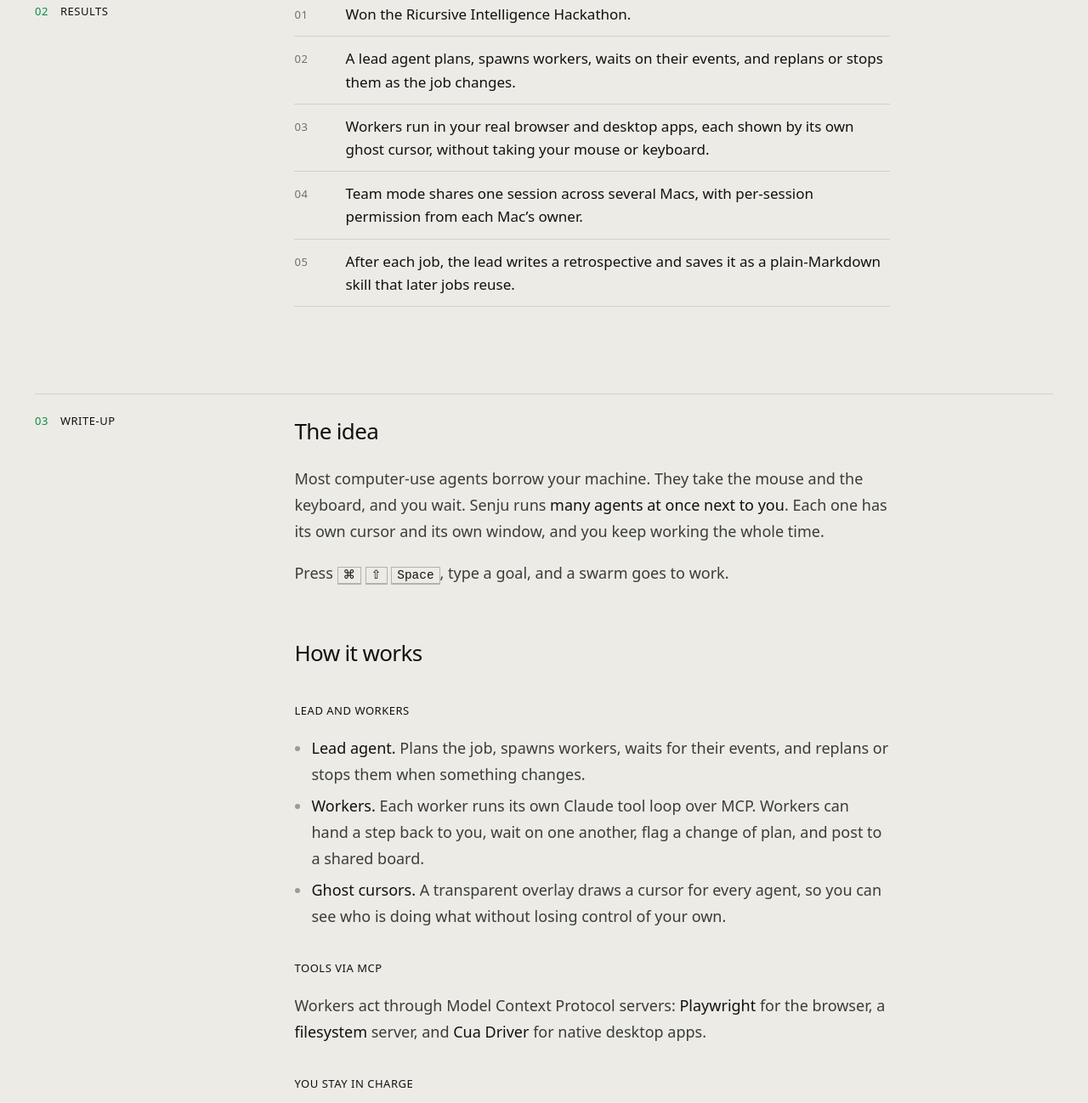
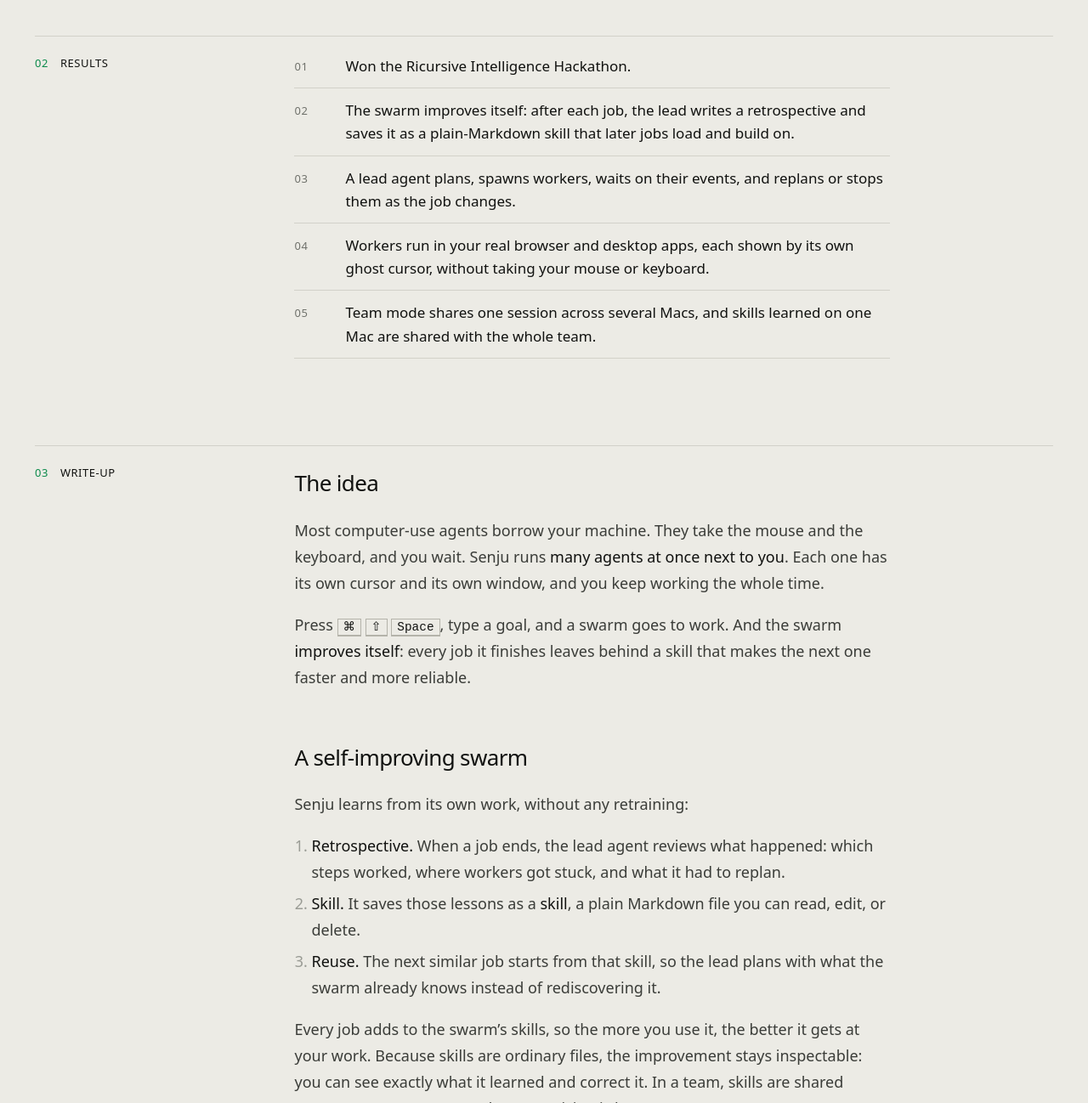
Before and after one commit to armorfaye/armorfaye.github.io, an Astro site: page /projects/senju in a window 1280 px wide. Shown: the part 1502-2800 px from the top of the page at 85% size. Built offline with nearby package versions, Linux system fonts and the light colour scheme; Astro itself is replaced by a stand-in of ours; animation ran at ten frames a second.

Commit message:
Emphasize Senju's self-improving agent swarm on its project page
Co-Authored-By: Claude Opus 5.5 <noreply@anthropic.com>

```diff
--- a/src/components/SenjuShowcase.astro
+++ b/src/components/SenjuShowcase.astro
@@ -8,6 +8,7 @@ const workers = [
   { label: 'w3', cls: 'c3' },
 ];
 const log = [
+  ['lead', 'loaded skill trip-planning.md from past jobs'],
   ['lead', 'split goal into 3 tasks, spawning workers'],
   ['w1', 'browser › searching flights SFO → JFK'],
   ['w2', 'sheets › filling row 14 with quotes'],
--- a/src/content/projects/senju.mdx
+++ b/src/content/projects/senju.mdx
@@ -1,10 +1,10 @@
 ---
 title: 'Senju 千手: A Thousand Hands on Your Desktop'
-summary: 'A Mac app that runs a swarm of Claude computer-use agents, each with its own ghost cursor, in your real browser and apps while you keep working. A lead agent plans and replans, workers act through MCP, and every job ends with a retrospective saved as a reusable skill. Won the Ricursive Intelligence Hackathon.'
-tagline: 'A swarm of computer-use agents, each with its own cursor, working in your real apps while you keep working.'
-abstract: 'Senju (千手, “a thousand hands”) turns one prompt into a coordinated swarm of computer-use agents. You type a goal into a bar at the top of the screen. A lead agent splits it into tasks, spawns workers, and watches their progress. Each worker drives your real Mac through MCP servers (Playwright for the browser, a filesystem server, and Cua Driver for desktop apps), and a ghost cursor shows where it is working. Your own mouse and keyboard stay free the whole time. You can interrupt any agent, take over its window, or hand it back, and anything sent in your name waits for your approval.'
+summary: 'A Mac app that runs a self-improving swarm of Claude computer-use agents, each with its own ghost cursor, in your real browser and apps while you keep working. Every job ends with a retrospective saved as a reusable skill, so the swarm gets better at your work over time. Won the Ricursive Intelligence Hackathon.'
+tagline: 'A self-improving swarm of computer-use agents, each with its own cursor, working in your real apps while you keep working.'
+abstract: 'Senju (千手, “a thousand hands”) turns one prompt into a coordinated swarm of computer-use agents, and it is a self-improving agent swarm: after every job it writes down what worked as a reusable skill, so the next job starts smarter than the last. You type a goal into a bar at the top of the screen. A lead agent splits it into tasks, spawns workers, and watches their progress. Each worker drives your real Mac through MCP servers (Playwright for the browser, a filesystem server, and Cua Driver for desktop apps), and a ghost cursor shows where it is working. Your own mouse and keyboard stay free the whole time. You can interrupt any agent, take over its window, or hand it back, and anything sent in your name waits for your approval.'
 categories: ['ai-ml', 'software-systems']
-tags: ['Agents', 'Computer Use', 'Claude', 'MCP', 'Electron', 'Multiplayer']
+tags: ['Agents', 'Self-Improvement', 'Computer Use', 'Claude', 'MCP', 'Electron', 'Multiplayer']
 role: 'Co-creator'
 dates: '2026'
 featured: true
@@ -14,14 +14,14 @@ thumbnail: '/images/projects/senju.svg'
 stack: ['Node.js', 'Electron', 'Claude API', 'MCP', 'Playwright', 'Cua Driver', 'Supabase', 'Fly.io']
 results:
   - 'Won the Ricursive Intelligence Hackathon.'
+  - 'The swarm improves itself: after each job, the lead writes a retrospective and saves it as a plain-Markdown skill that later jobs load and build on.'
   - 'A lead agent plans, spawns workers, waits on their events, and replans or stops them as the job changes.'
   - 'Workers run in your real browser and desktop apps, each shown by its own ghost cursor, without taking your mouse or keyboard.'
-  - 'Team mode shares one session across several Macs, with per-session permission from each Mac’s owner.'
-  - 'After each job, the lead writes a retrospective and saves it as a plain-Markdown skill that later jobs reuse.'
+  - 'Team mode shares one session across several Macs, and skills learned on one Mac are shared with the whole team.'
 learned:
   - 'With many agents running at once, the hard problem is coordination: who owns which window, when to wait, and when to replan.'
   - 'Users trust agents they can interrupt. Approval gates and visible cursors mattered as much as raw capability.'
-  - 'Saving what worked as editable Markdown skills is a simple, inspectable kind of self-improvement.'
+  - 'Self-improvement does not need retraining. Saving what worked as editable Markdown skills is simple, inspectable, and compounds with every job.'
 links:
   - { label: 'Website', url: 'https://senju-website.vercel.app', type: 'site' }
 ---
@@ -33,7 +33,24 @@ keyboard, and you wait. Senju runs **many agents at once next to you**. Each
 one has its own cursor and its own window, and you keep working the whole time.
 
 Press <kbd>⌘</kbd> <kbd>⇧</kbd> <kbd>Space</kbd>, type a goal, and a swarm goes
-to work.
+to work. And the swarm **improves itself**: every job it finishes leaves behind
+a skill that makes the next one faster and more reliable.
+
+## A self-improving swarm
+
+Senju learns from its own work, without any retraining:
+
+1. **Retrospective.** When a job ends, the lead agent reviews what happened:
+   which steps worked, where workers got stuck, and what it had to replan.
+2. **Skill.** It saves those lessons as a **skill**, a plain Markdown file you
+   can read, edit, or delete.
+3. **Reuse.** The next similar job starts from that skill, so the lead plans
+   with what the swarm already knows instead of rediscovering it.
+
+Every job adds to the swarm’s skills, so the more you use it, the better it
+gets at your work. Because skills are ordinary files, the improvement stays
+inspectable: you can see exactly what it learned and correct it. In a team,
+skills are shared across everyone’s Macs and every revision is kept.
 
 ## How it works
 
@@ -69,13 +86,6 @@ cursor docks on every screen while it rests and moves to whichever screen it is
 called to. Each owner grants permission per session, requests only go to the
 person they concern, and shared knowledge is credited to its source.
 
-## It gets better at your work
-
-When a job ends, the lead writes a short retrospective and saves what it learned
-as a **skill**, a plain Markdown file you can read, edit, or delete. The next
-similar job starts from that file. In a team, skills are shared and every
-revision is kept.
-
 ## Under the hood
 
 - Long-running jobs use context compaction and a token budget.
```
